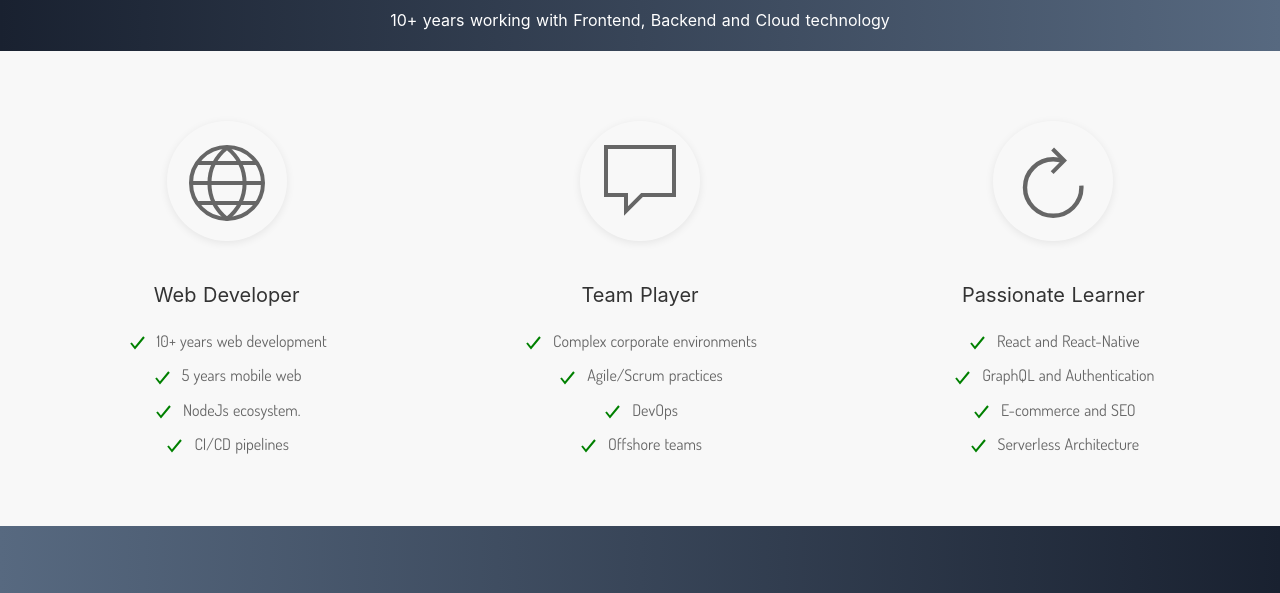
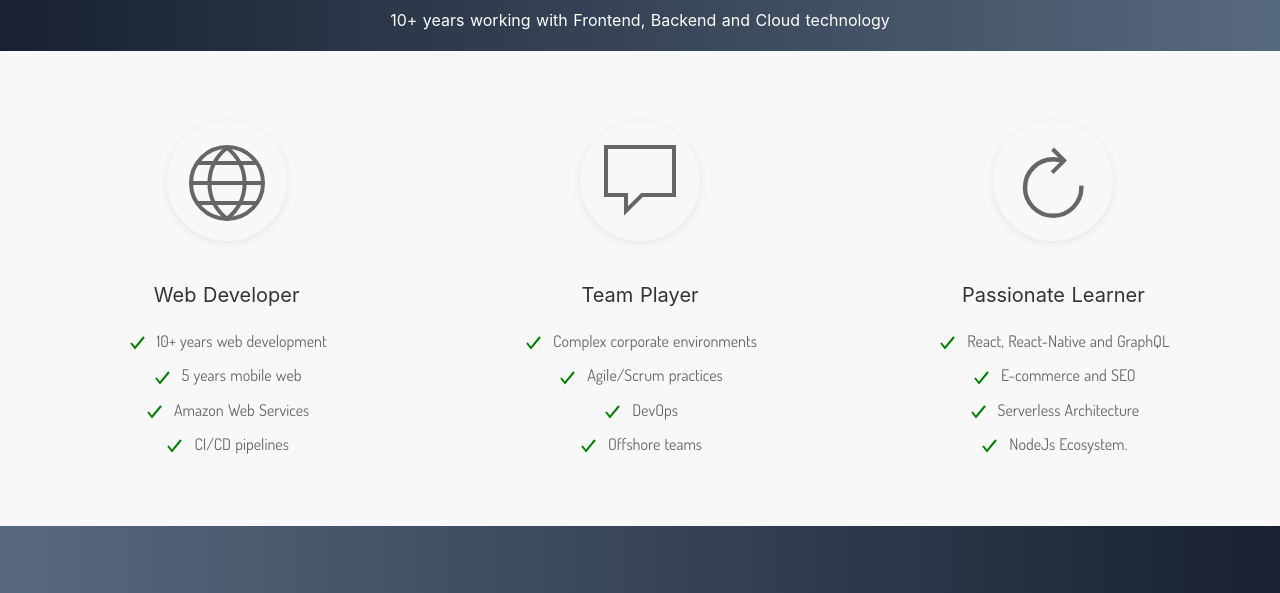
Before and after one commit to rbergenl/rbergenl.github.io, a Gatsby site: page / in a window 1280 px wide. Shown: the part 162-755 px from the top of the page. Built offline with nearby package versions, Linux system fonts and the light colour scheme; Gatsby itself is replaced by a stand-in of ours.

Commit message:
update with new profile picture

```diff
--- a/src/components/header.js
+++ b/src/components/header.js
@@ -30,7 +30,7 @@ const Header = ({ siteTitle }) => (
                 <button className="uk-offcanvas-close" aria-label="close-modal" type="button" data-uk-close></button>
                   <ul className="uk-nav uk-nav-primary uk-nav-center uk-margin-auto-vertical">
                     <li><a href="#projects" data-uk-scroll>Projects</a></li>
-                    <li><a href="#demos" data-uk-scroll>Demos</a></li>
+                    {/* <li><a href="#demos" data-uk-scroll>Demos</a></li> */}
                     <li><a href="#testimonials" data-uk-scroll>Testimonials</a></li>
                     <li><a href="#certificates" data-uk-scroll>Certificates</a></li>
                     <li><a href="#contact" data-uk-scroll>Contact</a></li>
--- a/src/data/usps.json
+++ b/src/data/usps.json
@@ -3,7 +3,7 @@
       "list": [
          "10+ years web development",
          "5 years mobile web",
-         "NodeJs ecosystem.",
+         "Amazon Web Services",
          "CI/CD pipelines"
       ],
       "title": "Web Developer",
@@ -21,10 +21,10 @@
    },
    {
       "list": [
-         "React and React-Native",
-         "GraphQL and Authentication",
+         "React, React-Native and GraphQL",
          "E-commerce and SEO",
-         "Serverless Architecture"
+         "Serverless Architecture",
+         "NodeJs Ecosystem."
       ],
       "title": "Passionate Learner",
       "icon": "refresh"
```
Also changed, not shown: src/images/profile-picture.jpeg, 2 other files.
